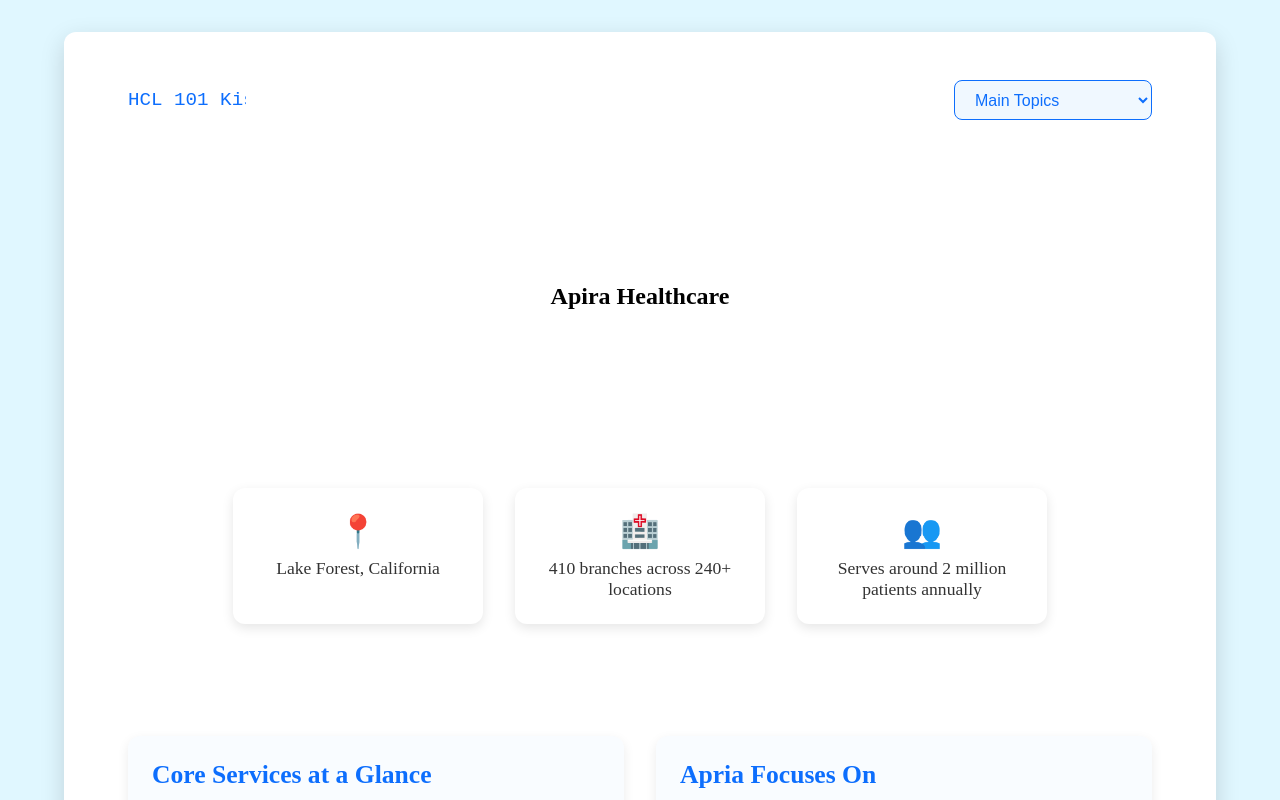
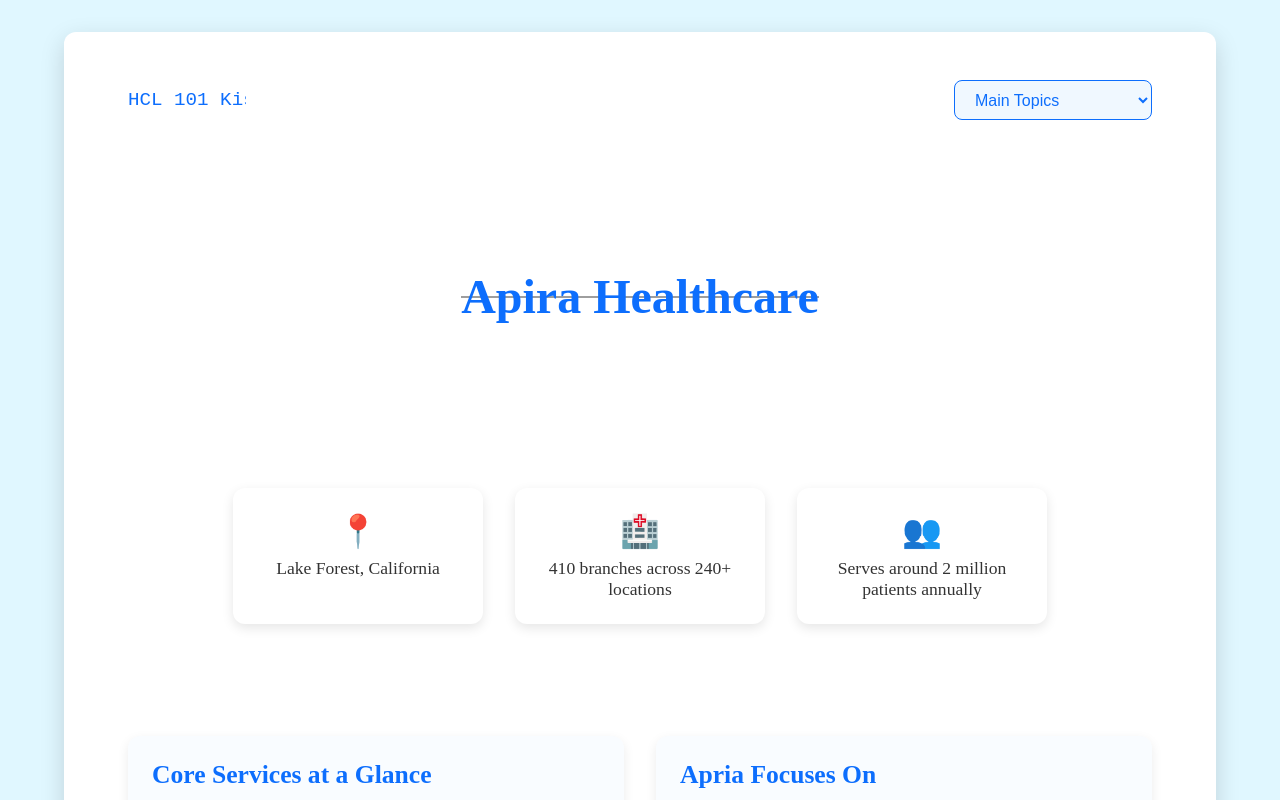
Before and after one commit to kishore021026/kishore-HCL101, a React (Vite) app: page / in a window 1280 px wide. Shown: the top 800 px of the page. Built offline with nearby package versions, Linux system fonts and the light colour scheme; grey boxes are pictures that could not be loaded.

Commit message:
Updated RevenueCycle layout and styling

```diff
--- a/src/components/common/HomePage.jsx
+++ b/src/components/common/HomePage.jsx
@@ -20,10 +20,16 @@
         </nav>
       </div>
 
-      {/* Centered Title */}
+      {/* Centered Title with ECG Line */}
       <div className="center-title">
-        <h1 className="apira-title">Apira Healthcare</h1>
+        <div className="apria-container">
+          <h1 className="apria-title">Apira Healthcare</h1>
+          <div className="ecg-line">
+            <div className="pulse-wave"></div>
+          </div>
+        </div>
       </div>
+
 
       {/* Bottom Info Section */}
       <div className="info-section-horizontal">
--- a/src/styles/HomePage.css
+++ b/src/styles/HomePage.css
@@ -35,7 +35,6 @@
   100% { width: 0 }
 }
 
-
 @keyframes blink {
   50% { border-color: transparent }
 }
@@ -69,7 +68,6 @@
   box-shadow: 0 0 0 3px rgba(13, 110, 253, 0.25);
 }
 
-
 /* Centered Title */
 .center-title {
   display: flex;
@@ -78,23 +76,46 @@
   height: 40vh;
 }
 
+/* ECG Pulse Line Effect */
+.apria-container {
+  position: relative;
+  display: inline-block;
+}
+
 .apria-title {
   font-size: 3rem;
   color: #0d6efd;
-  text-shadow: 0 0 10px rgba(13, 110, 253, 0.6);
-  animation: heartbeat 1.5s infinite ease-in-out;
-  transform-origin: center;
+  text-align: center;
+  z-index: 2;
+  position: relative;
 }
 
-@keyframes heartbeat {
-  0%   { transform: scale(1); text-shadow: 0 0 10px rgba(13, 110, 253, 0.6); }
-  10%  { transform: scale(1.2); text-shadow: 0 0 20px rgba(13, 110, 253, 0.8); }
-  20%  { transform: scale(1); text-shadow: 0 0 10px rgba(13, 110, 253, 0.6); }
-  30%  { transform: scale(1.15); text-shadow: 0 0 18px rgba(13, 110, 253, 0.7); }
-  40%  { transform: scale(1); text-shadow: 0 0 10px rgba(13, 110, 253, 0.6); }
-  100% { transform: scale(1); text-shadow: 0 0 10px rgba(13, 110, 253, 0.6); }
+/* ECG Line */
+.ecg-line {
+  position: absolute;
+  top: 50%;
+  left: 0;
+  width: 100%;
+  height: 2px;
+  background-color: transparent;
+  overflow: hidden;
+  z-index: 1;
 }
 
+/* Pulse Wave Animation */
+.pulse-wave {
+  position: absolute;
+  width: 200%;
+  height: 100%;
+  background: url('https://upload.wikimedia.org/wikipedia/commons/3/3c/EKG_wave.svg') repeat-x;
+  background-size: contain;
+  animation: movePulse 2s linear infinite;
+}
+
+@keyframes movePulse {
+  0% { transform: translateX(0); }
+  100% { transform: translateX(-50%); }
+}
 
 /* Bottom Info Section */
 .info-section-horizontal {
```
